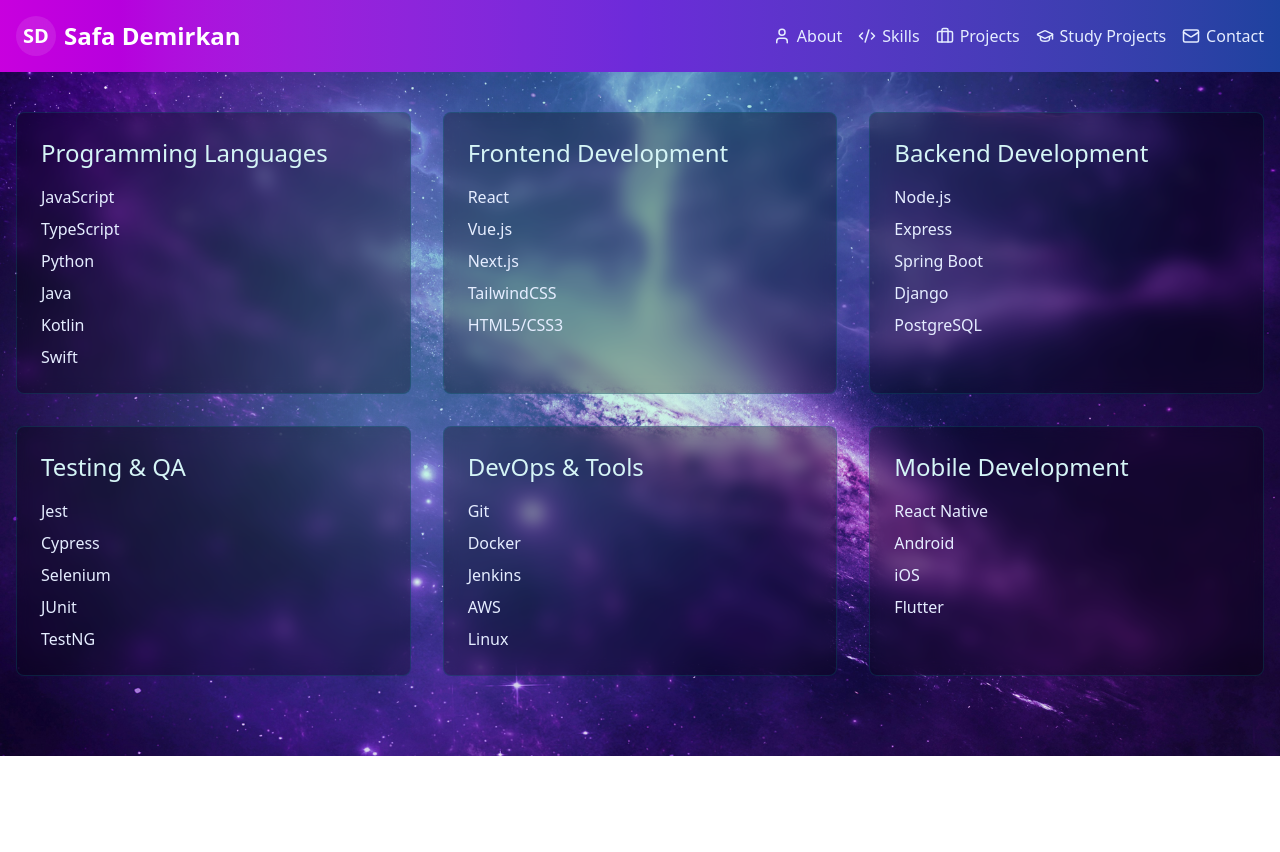
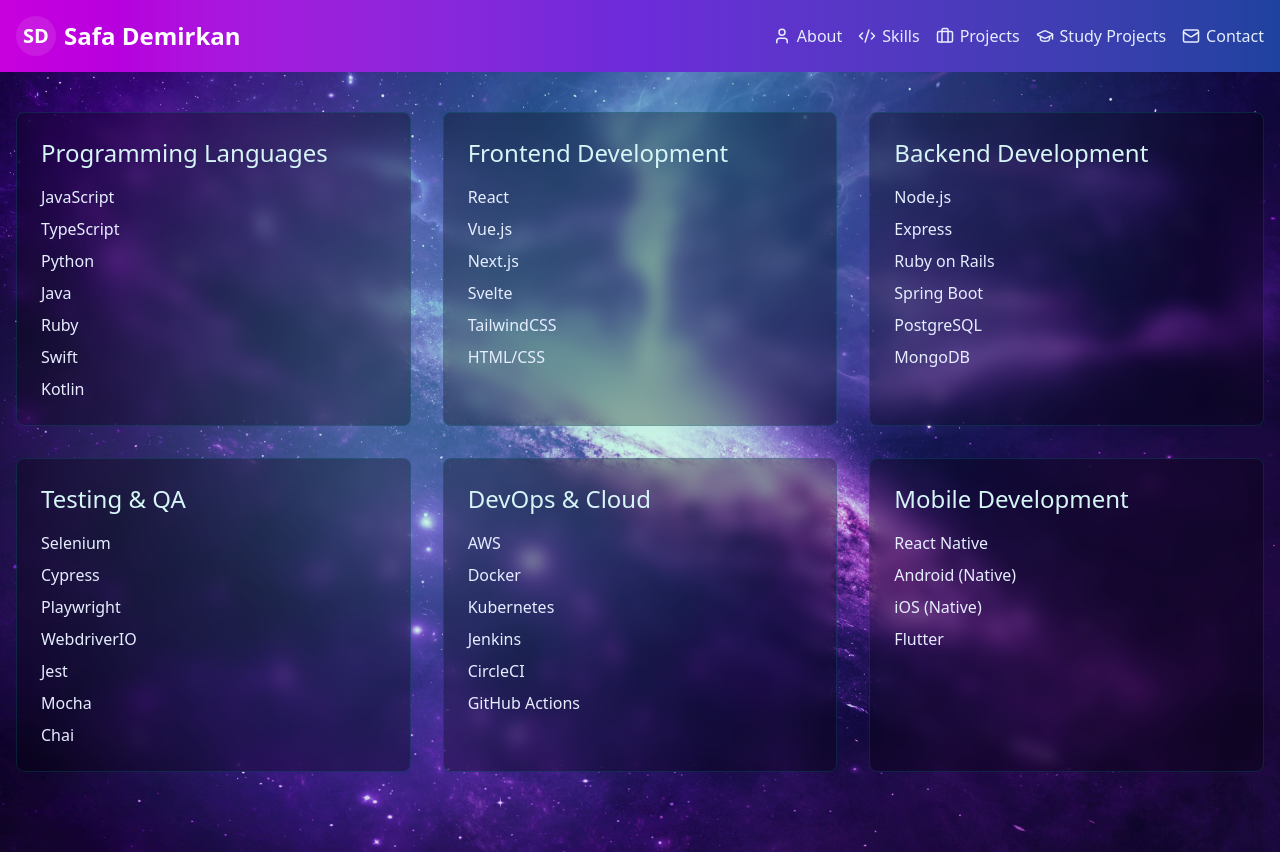
Before and after one commit to diagnosis/portfolio-react, a React (Vite) app: page /skills in a window 1280 px wide. Before the commit the page ends 800 px from the top, so only its background shows below. Built offline with nearby package versions, Linux system fonts and the light colour scheme.

Commit message:
Update skills section with actual skills

```diff
--- a/src/routes/skills.jsx
+++ b/src/routes/skills.jsx
@@ -48,27 +48,27 @@
     const skillCategories = [
         {
             title: 'Programming Languages',
-            items: ['JavaScript', 'TypeScript', 'Python', 'Java', 'Kotlin', 'Swift']
+            items: ['JavaScript', 'TypeScript', 'Python', 'Java', 'Ruby', 'Swift', 'Kotlin']
         },
         {
             title: 'Frontend Development',
-            items: ['React', 'Vue.js', 'Next.js', 'TailwindCSS', 'HTML5/CSS3']
+            items: ['React', 'Vue.js', 'Next.js', 'Svelte', 'TailwindCSS', 'HTML/CSS']
         },
         {
             title: 'Backend Development',
-            items: ['Node.js', 'Express', 'Spring Boot', 'Django', 'PostgreSQL']
+            items: ['Node.js', 'Express', 'Ruby on Rails', 'Spring Boot', 'PostgreSQL', 'MongoDB']
         },
         {
             title: 'Testing & QA',
-            items: ['Jest', 'Cypress', 'Selenium', 'JUnit', 'TestNG']
+            items: ['Selenium', 'Cypress', 'Playwright', 'WebdriverIO', 'Jest', 'Mocha', 'Chai']
         },
         {
-            title: 'DevOps & Tools',
-            items: ['Git', 'Docker', 'Jenkins', 'AWS', 'Linux']
+            title: 'DevOps & Cloud',
+            items: ['AWS', 'Docker', 'Kubernetes', 'Jenkins', 'CircleCI', 'GitHub Actions']
         },
         {
             title: 'Mobile Development',
-            items: ['React Native', 'Android', 'iOS', 'Flutter']
+            items: ['React Native', 'Android (Native)', 'iOS (Native)', 'Flutter']
         }
     ]
 
```
